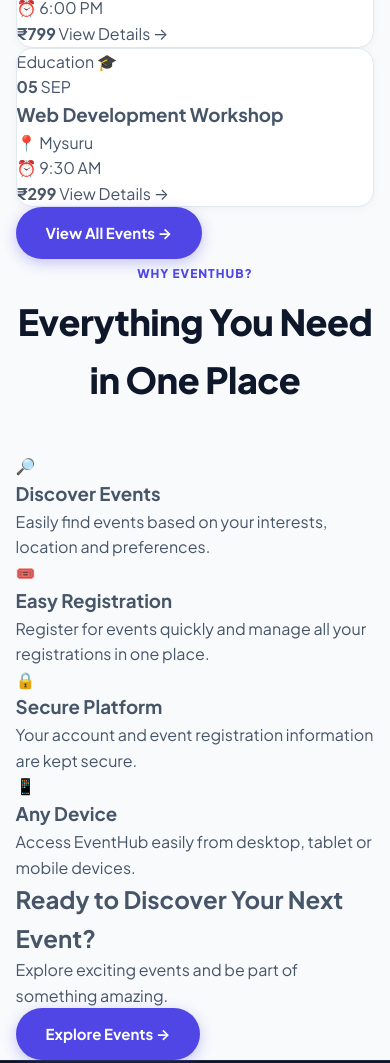
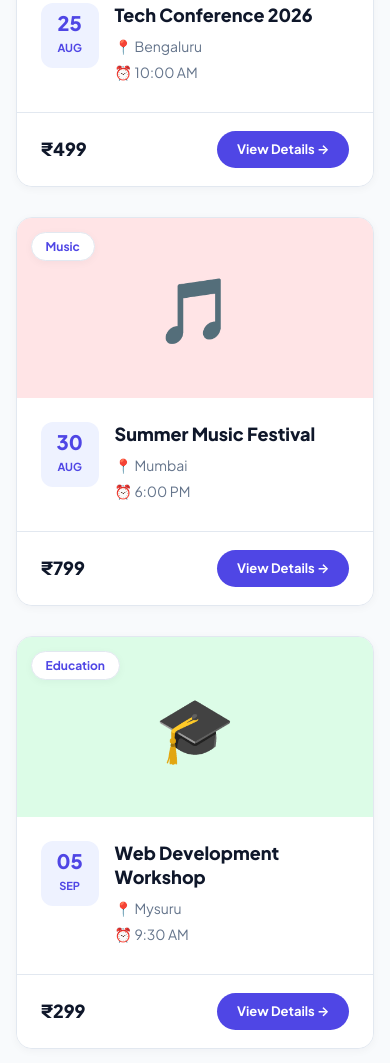
Before and after one commit to madhusudananm17/eventhub, a plain HTML site: page frontend/index.html in a window 390 px wide. Shown: the part 3261-4324 px from the top of the page. Drawn offline with Linux system fonts and the light colour scheme.

Commit message:
Fix Featured Events and Why EventHub 3-column and 4-column responsive grid card layouts on index.html

```diff
--- a/frontend/css/style.css
+++ b/frontend/css/style.css
@@ -410,54 +410,6 @@ a {
     font-size: 16px;
 }
 
-/* ================= FEATURES ================= */
-
-.features {
-    padding: 80px 0;
-    background: #ffffff;
-    border-bottom: 1px solid var(--border-color);
-}
-
-.features-grid {
-    display: grid;
-    grid-template-columns: repeat(4, 1fr);
-    gap: 24px;
-}
-
-.feature-card {
-    background: var(--bg-body);
-    padding: 30px 22px;
-    border-radius: var(--radius-lg);
-    border: 1px solid var(--border-color);
-    box-shadow: var(--shadow-sm);
-    transition: all 0.25s ease;
-}
-
-.feature-card:hover {
-    transform: translateY(-4px);
-    box-shadow: var(--shadow-md);
-    background: #ffffff;
-    border-color: var(--primary);
-}
-
-.feature-icon {
-    font-size: 38px;
-    margin-bottom: 16px;
-}
-
-.feature-card h3 {
-    font-size: 18px;
-    font-weight: 700;
-    color: var(--text-primary);
-    margin-bottom: 8px;
-}
-
-.feature-card p {
-    color: var(--text-muted);
-    font-size: 14px;
-    line-height: 1.6;
-}
-
 /* ================= CATEGORIES GRID ================= */
 
 .categories {
@@ -466,9 +418,9 @@ a {
 
 .categories-grid,
 .category-grid {
-    display: grid;
-    grid-template-columns: repeat(4, 1fr);
-    gap: 20px;
+    display: grid !important;
+    grid-template-columns: repeat(4, 1fr) !important;
+    gap: 20px !important;
     width: 100%;
 }
 
@@ -512,14 +464,17 @@ a {
 
 /* ================= FEATURED EVENTS SECTION ================= */
 
+.featured-events,
 .events-section {
     padding: 70px 0 90px;
 }
 
+.event-grid,
 .events-grid {
-    display: grid;
-    grid-template-columns: repeat(3, 1fr);
-    gap: 30px;
+    display: grid !important;
+    grid-template-columns: repeat(3, 1fr) !important;
+    gap: 30px !important;
+    width: 100%;
 }
 
 .event-card {
@@ -539,19 +494,26 @@ a {
     border-color: var(--border-dark);
 }
 
+.event-image,
 .event-card-image {
     height: 180px;
     display: flex;
     align-items: center;
     justify-content: center;
     position: relative;
-    background: #f1f5f9;
+    background: #eef2ff;
 }
 
+.event-image.technology { background: #e0e7ff; }
+.event-image.music { background: #ffe4e6; }
+.event-image.education { background: #dcfce7; }
+
+.event-icon,
 .card-icon {
     font-size: 64px;
 }
 
+.event-category,
 .card-category {
     position: absolute;
     top: 14px;
@@ -566,54 +528,153 @@ a {
     border: 1px solid var(--border-color);
 }
 
+.event-content,
 .card-content {
     padding: 24px;
     display: flex;
-    flex-direction: column;
+    gap: 16px;
+    align-items: flex-start;
     flex-grow: 1;
 }
 
+.event-date {
+    background: #eef2ff;
+    color: var(--primary);
+    padding: 10px 14px;
+    border-radius: 12px;
+    text-align: center;
+    min-width: 58px;
+}
+
+.event-date strong {
+    display: block;
+    font-size: 20px;
+    font-weight: 800;
+    line-height: 1;
+}
+
+.event-date span {
+    font-size: 11px;
+    font-weight: 700;
+    text-transform: uppercase;
+}
+
+.event-info {
+    flex: 1;
+}
+
+.event-info h3,
 .card-content h3 {
-    font-size: 19px;
+    font-size: 18px;
     font-weight: 800;
     color: var(--text-primary);
-    margin-bottom: 10px;
+    margin-bottom: 8px;
     line-height: 1.35;
 }
 
+.event-info p,
 .card-detail {
     color: var(--text-muted);
     font-size: 14px;
-    margin-bottom: 8px;
+    margin-bottom: 4px;
 }
 
+.event-footer,
 .card-bottom {
     display: flex;
     align-items: center;
     justify-content: space-between;
     border-top: 1px solid var(--border-color);
-    padding-top: 18px;
+    padding: 18px 24px;
+    background: #ffffff;
     margin-top: auto;
 }
 
+.event-footer strong,
 .card-price {
     font-size: 18px;
     font-weight: 800;
     color: var(--text-primary);
 }
 
+.event-footer a,
 .details-btn {
     background: var(--primary);
     color: #ffffff;
-    padding: 9px 20px;
+    padding: 8px 20px;
     border-radius: var(--radius-full);
     font-weight: 700;
     font-size: 13px;
     transition: all 0.2s ease;
+    text-decoration: none;
 }
 
+.event-footer a:hover,
 .details-btn:hover {
     background: var(--primary-hover);
+}
+
+.view-all {
+    text-align: center;
+    margin-top: 40px;
+}
+
+/* ================= WHY EVENTHUB (FEATURES) ================= */
+
+.why-section,
+.features {
+    padding: 80px 0;
+    background: #ffffff;
+    border-top: 1px solid var(--border-color);
+    border-bottom: 1px solid var(--border-color);
+}
+
+.why-grid,
+.features-grid {
+    display: grid !important;
+    grid-template-columns: repeat(4, 1fr) !important;
+    gap: 24px !important;
+    width: 100%;
+}
+
+.why-card,
+.feature-card {
+    background: var(--bg-body);
+    padding: 30px 22px;
+    border-radius: var(--radius-lg);
+    border: 1px solid var(--border-color);
+    box-shadow: var(--shadow-sm);
+    text-align: center;
+    transition: all 0.25s ease;
+}
+
+.why-card:hover,
+.feature-card:hover {
+    transform: translateY(-4px);
+    box-shadow: var(--shadow-md);
+    background: #ffffff;
+    border-color: var(--primary);
+}
+
+.why-card div,
+.feature-icon {
+    font-size: 38px;
+    margin-bottom: 16px;
+}
+
+.why-card h3,
+.feature-card h3 {
+    font-size: 18px;
+    font-weight: 700;
+    color: var(--text-primary);
+    margin-bottom: 8px;
+}
+
+.why-card p,
+.feature-card p {
+    color: var(--text-muted);
+    font-size: 14px;
+    line-height: 1.6;
 }
 
 /* ================= FOOTER ================= */
@@ -705,10 +766,12 @@ a {
         justify-content: center;
     }
     .features-grid,
+    .why-grid,
     .categories-grid,
     .category-grid,
-    .events-grid {
-        grid-template-columns: repeat(2, 1fr);
+    .events-grid,
+    .event-grid {
+        grid-template-columns: repeat(2, 1fr) !important;
     }
     .footer-container,
     .footer-content {
@@ -727,10 +790,12 @@ a {
         font-size: 38px;
     }
     .events-grid,
+    .event-grid,
     .features-grid,
+    .why-grid,
     .categories-grid,
     .category-grid {
-        grid-template-columns: 1fr;
+        grid-template-columns: 1fr !important;
     }
     .footer-container,
     .footer-content {
```
